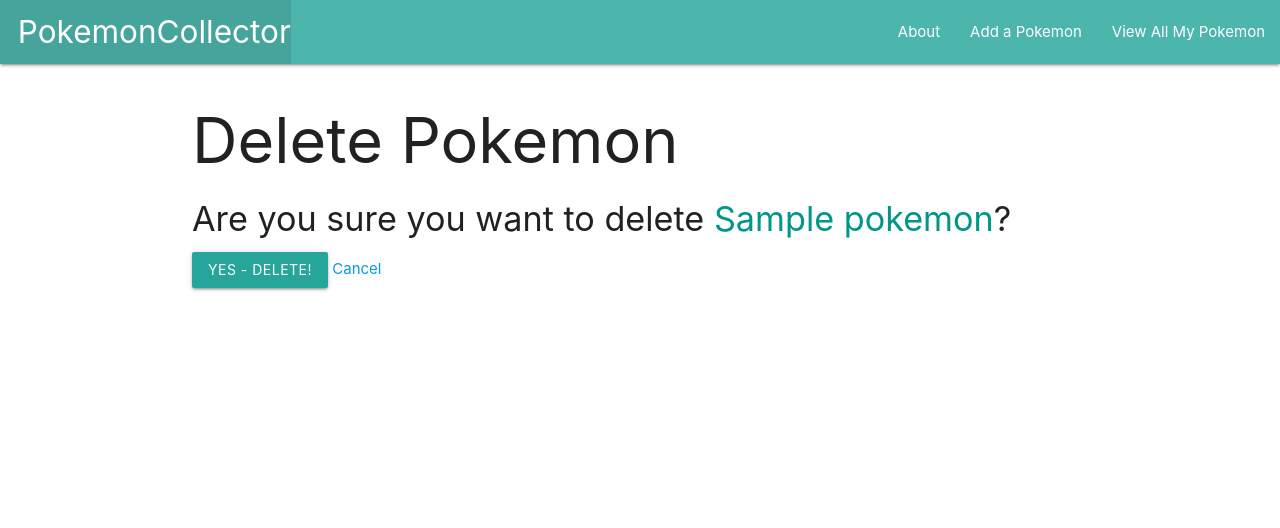
After one commit to andrewzjs/Pokemon-Collector, a Django app: page /pokemon/1/delete/ in a window 1280 px wide. The commit adds this page. Shown: the top 528 px of the page. Run offline with Django 4.2, Linux system fonts and the light colour scheme; tables that the repository leaves empty hold one stand-in row (values such as "Sample post").

Commit message:
Part 3 Lab complete - Create/Update/Delete Functionality

```diff
--- /dev/null
+++ b/main_app/templates/main_app/pokemon_confirm_delete.html
@@ -0,0 +1,13 @@
+{% extends 'base.html' %}
+
+{% block content %}
+<h1>Delete Pokemon</h1>
+
+<h4>Are you sure you want to delete <span class="teal-text">{{ object.name }}</span>?</h4>
+
+<form action="" method="POST">
+    {% csrf_token %}
+    <input type="submit" value="Yes - Delete!" class="btn">
+    <a href="{% url 'pokemon_detail' pokemon.id %}">Cancel</a>
+</form>
+{% endblock %}
--- a/main_app/templates/pokemon/detail.html
+++ b/main_app/templates/pokemon/detail.html
@@ -14,7 +14,10 @@
             		<p>Age: Has not evolved yet</p>
         	{% endif %}
     	</div>
-			</a>
+		<div class="card-action">
+			<a href="{% url 'pokemon_update' pokemon.id %}">Edit</a>
+			<a href="{% url 'pokemon_delete' pokemon.id %}">Delete</a>
+	  </div>
 	</div>
 
 {% endblock %}
--- a/main_app/urls.py
+++ b/main_app/urls.py
@@ -7,5 +7,7 @@
     path("about/", views.about, name="about"),
     path("pokemon/", views.pokemon_index, name="pokemon"),
     path("pokemon/<int:p_id>/", views.pokemon_detail, name="pokemon_detail"),
-    path("pokemon/create", views.PokemonCreate.as_view(), name="pokemon_create")
+    path("pokemon/create", views.PokemonCreate.as_view(), name="pokemon_create"),
+    path("pokemon/<int:pk>/update/", views.PokemonUpdate.as_view(), name="pokemon_update"),
+    path("pokemon/<int:pk>/delete/", views.PokemonDelete.as_view(), name="pokemon_delete"),
 ]
--- a/main_app/views.py
+++ b/main_app/views.py
@@ -1,5 +1,5 @@
 from django.shortcuts import render
-from django.views.generic.edit import CreateView
+from django.views.generic.edit import CreateView, UpdateView, DeleteView
 from .models import Pokemon
 # Create your views here.
 
@@ -20,3 +20,12 @@
 class PokemonCreate(CreateView):
     model = Pokemon
     fields = "__all__"
+
+
+class PokemonUpdate(UpdateView):
+    model = Pokemon
+    fields = "__all__"
+
+class PokemonDelete(DeleteView):
+    model = Pokemon
+    success_url = "/pokemon/"
```
Also changed, not shown: main_app/templates/main_app/pokemon_form.html (+7 -0 lines).
